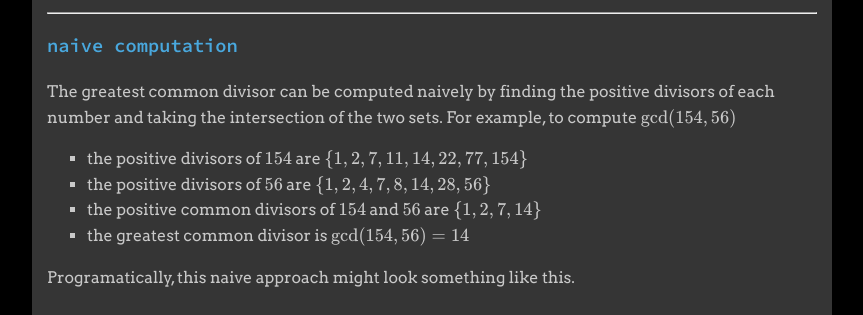
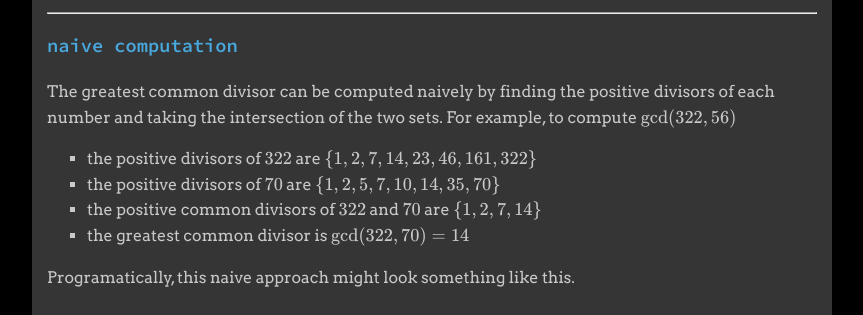
Before and after one commit to itscomputers/itscomputers.github.io, a Jekyll site: the page built from _sections/01_03_greatest_common_divisor.md, in a window 1280 px wide and 1400 px high, scrolled down 396 px. Shown: the part 150-465 px from the top of the window, without its empty margins (208-1071 px from the left). Built offline with Jekyll 4.4.1, drawn with Linux system fonts in a browser that asks for light colours; formulas are drawn with MathJax 3; some of the changed text lies outside the part shown.

```diff
--- a/_sass/_base.scss
+++ b/_sass/_base.scss
@@ -22,6 +22,8 @@
 
 $blockquote-outline-color: $blue;
 $proof-border-color: $light-gray;
+$table-border-color: $light-gray;
+$table-header-background-color: $dark-gray;
 $code-color: $white;
 
 $font: 'Arvo', sans-serif;
--- a/_sass/_layout.scss
+++ b/_sass/_layout.scss
@@ -77,6 +77,21 @@
 
 strong code {
   font-size: 1.1em;
+}
+
+table {
+  margin-left: 20px;
+  border-collapse: collapse;
+}
+
+td, th {
+  border: 1px solid $table-border-color;
+  padding: 5px 15px;
+}
+
+th {
+  background: $table-header-background-color;
+  border-bottom: 3px solid $table-border-color;
 }
 
 .container {
--- a/_sections/01_03_greatest_common_divisor.md
+++ b/_sections/01_03_greatest_common_divisor.md
@@ -14,7 +14,7 @@
 > $$ d $$ such that $$ d \mid a $$ and $$ d \mid b. $$  The *greatest
 > common divisor* of $$ a $$ and $$ b $$ is their largest positive
 > common divisor.
-{: definition}
+{: .definition}
 
 - The notation for the greatest common divisor of $$ a $$ and $$ b $$ is
 $$ \gcd(a, b). $$
@@ -38,14 +38,14 @@
 
 The greatest common divisor can be computed naively by finding the positive
 divisors of each number and taking the intersection of the two sets.  For
-example, to compute $$ \gcd(154, 56) $$
-- the positive divisors of $$ 154 $$ are
-$$ \{ 1, 2, 7, 11, 14, 22, 77, 154 \} $$
-- the positive divisors of $$ 56 $$ are
-$$ \{ 1, 2, 4, 7, 8, 14, 28, 56 \} $$
-- the positive common divisors of $$ 154 $$ and $$ 56 $$ are
+example, to compute $$ \gcd(322, 56) $$
+- the positive divisors of $$ 322 $$ are
+$$ \{ 1, 2, 7, 14, 23, 46, 161, 322 \} $$
+- the positive divisors of $$ 70 $$ are
+$$ \{ 1, 2, 5, 7, 10, 14, 35, 70 \} $$
+- the positive common divisors of $$ 322 $$ and $$ 70 $$ are
 $$ \{ 1, 2, 7, 14 \} $$
-- the greatest common divisor is $$ \gcd(154, 56) = 14 $$
+- the greatest common divisor is $$ \gcd(322, 70) = 14 $$
 
 Programatically, this naive approach might look something like this.
 
@@ -94,17 +94,21 @@
 
 Since the division algorithm results in a remainder that is strictly
 smaller than the absolute value of the divisor, this proposition will give
-a simpler pair of numbers for computing the greatest common divisor.  The
-**Euclidean algorithm** is repeated application of the division algorithm,
+a simpler pair of numbers for computing the greatest common divisor.
+
+The **Euclidean algorithm** is repeated application of the
+[division algorithm](division-with-remainder#division-algorithm),
 replacing $$ a, b $$ with $$ b, r $$ until reaching a remainder of $$ 0, $$
 at which point the gcd is trivial to compute.
 
-- $$ 154 = 56(2) + 42 $$ implies that $$ \gcd(154, 56) = \gcd(56, 42) $$
-- $$ 56 = 42(1) + 14 $$ implies that $$ \gcd(56, 42) = \gcd(42, 14) $$
-- $$ 42 = 14(3) + 0 $$ implies that $$ \gcd(42, 14) = 14, $$ since
-$$ 14 \mid 42. $$
+|  division w/ remainder |                    gcd implication |
+|-----------------------:|-----------------------------------:|
+| $$ 322 = 70(4) + 42 $$ | $$ \gcd(322, 70) = \gcd(70, 42) $$ |
+|  $$ 70 = 42(1) + 28 $$ |  $$ \gcd(70, 42) = \gcd(42, 28) $$ |
+|  $$ 42 = 28(1) + 14 $$ |  $$ \gcd(42, 28) = \gcd(28, 14) $$ |
+|   $$ 28 = 14(2) + 0 $$ |            $$ \gcd(28, 14) = 14 $$ |
 
-The series of equalities shows that $$ \gcd(154, 56) = 14 $$ without
+The series of equalities shows that $$ \gcd(322, 70) = 14 $$ without
 explicitly computing any divisors.  In the Euclidean algorithm, the last
 nonzero remainder is the gcd of the original two integers.
 
@@ -137,12 +141,16 @@
 $$ a = bq + r $$ comes from the division algorithm, the Euclidean
 algorithm may be implemented using only the modulus operator.
 
-- `154 % 56 == 42` implies that $$ \gcd(154, 56) = \gcd(56, 42) $$
-- `56 % 42 == 14` implies that $$ \gcd(56, 42) = \gcd(42, 14) $$
-- `42 % 14 == 0` implies that $$ \gcd(42, 14) = 14 $$
+| modulus operator |                    gcd implication |
+|-----------------:|-----------------------------------:|
+| `322 % 70 == 42` | $$ \gcd(322, 70) = \gcd(70, 42) $$ |
+|  `70 % 42 == 28` |  $$ \gcd(70, 42) = \gcd(42, 28) $$ |
+|  `42 % 28 == 14` |  $$ \gcd(42, 28) = \gcd(28, 14) $$ |
+|   `28 % 14 == 0` |            $$ \gcd(28, 14) = 14 $$ |
 
 An iterative implementation in ruby.
 
+<span id="ruby-gcd" />
 {% highlight ruby %}
 # ruby
 def gcd(a, b)
@@ -155,6 +163,7 @@
 
 A recursive implementation in rust.
 
+<span id="rust-gcd" />
 {% highlight rust %}
 fn gcd(a: i32, b: i32) -> i32 {
   if b == 0 {
@@ -169,18 +178,45 @@
 {% endhighlight %}
 
 ---
+### testing
+
+<span id="dividing-by-gcd-results-in-relatively-prime" />
+> **`proposition 5`**:
+> If $$ d = \gcd(a, b), $$ then $$ \gcd(a/d, b/d) = 1. $$
+{: .proposition}
+
+> **`proof`**:
+> Let $$ k = \gcd(a/d, b/d). $$  Then $$ a/d = km $$ and $$ b/d = kn. $$
+> This implies that $$ a = kdm $$ and $$ b = kdn. $$  Therefore, $$ kd $$
+> is a common divisor of $$ a $$ and $$ b. $$  If $$ k $$ were not equal
+> to $$ 1, $$ then $$ kd $$ would be a larger common divisor than the
+> greatest common divisor $$ d, $$ a contradiction.
+{: .proof}
+
+This proposition adds a nice property to include in a test for the `gcd`
+function.
+
+{% highlight ruby %}
+# ruby
+def test_gcd_for(a, b, result=nil)
+  d = result || gcd(a, b)
+  error = "`gcd` failed for #{a}, #{b}"
+
+  raise error if d.nil? && (a != 0 || b != 0)
+  raise error unless d > 0
+  raise error unless a % d == 0
+  raise error unless b % d == 0
+  raise error unless gcd(a/d, b/d) == 1
+end
+{% endhighlight %}
+
+---
 ### exercises
 1. Explain why $$ \gcd(0, 0) $$ is undefined.
 
 1. If $$ a $$ is nonzero, prove that $$ \gcd(a, 0) = \vert a \vert. $$
 
 1. If $$ b \mid a, $$ prove that $$ \gcd(a, b) = \vert b \vert. $$
-
-1. If $$ k $$ is a nonzero integer, prove that
-$$ \gcd(ka, kb) = \vert k \vert \cdot \gcd(a, b). $$
-
-1. If $$ d = gcd(a, b), $$ prove that
-$$ \gcd \Big( \dfrac{a}{d}, \dfrac{b}{d} \Big) = 1. $$
 
 1. Write a gcd function in the language of your choice.
 
@@ -189,10 +225,11 @@
 arguments.
 
 1. Write a Euclidean algorithm function that prints the division algorithm
-result from each step used.  When run on the inputs `(154, 56)`, for
+result from each step used.  When run on the inputs `(322, 70)`, for
 example, it should print:
 <pre class="console">
-154 == 56 * 2 + 42
-56 == 42 * 1 + 14
-42 == 14 * 3 + 0
+322 == 70 * 4 + 42
+70 == 42 * 1 + 28
+42 == 28 * 1 + 14
+28 == 14 * 2 + 0
 </pre>
```
Also changed, not shown: other parts of _sections/01_03_greatest_common_divisor.md (+4 -4 lines), _sections/01_02_division_with_remainder.md (+72 -33 lines), _sections/01_04_bezouts_identity.md (added, +142 -0 lines).
